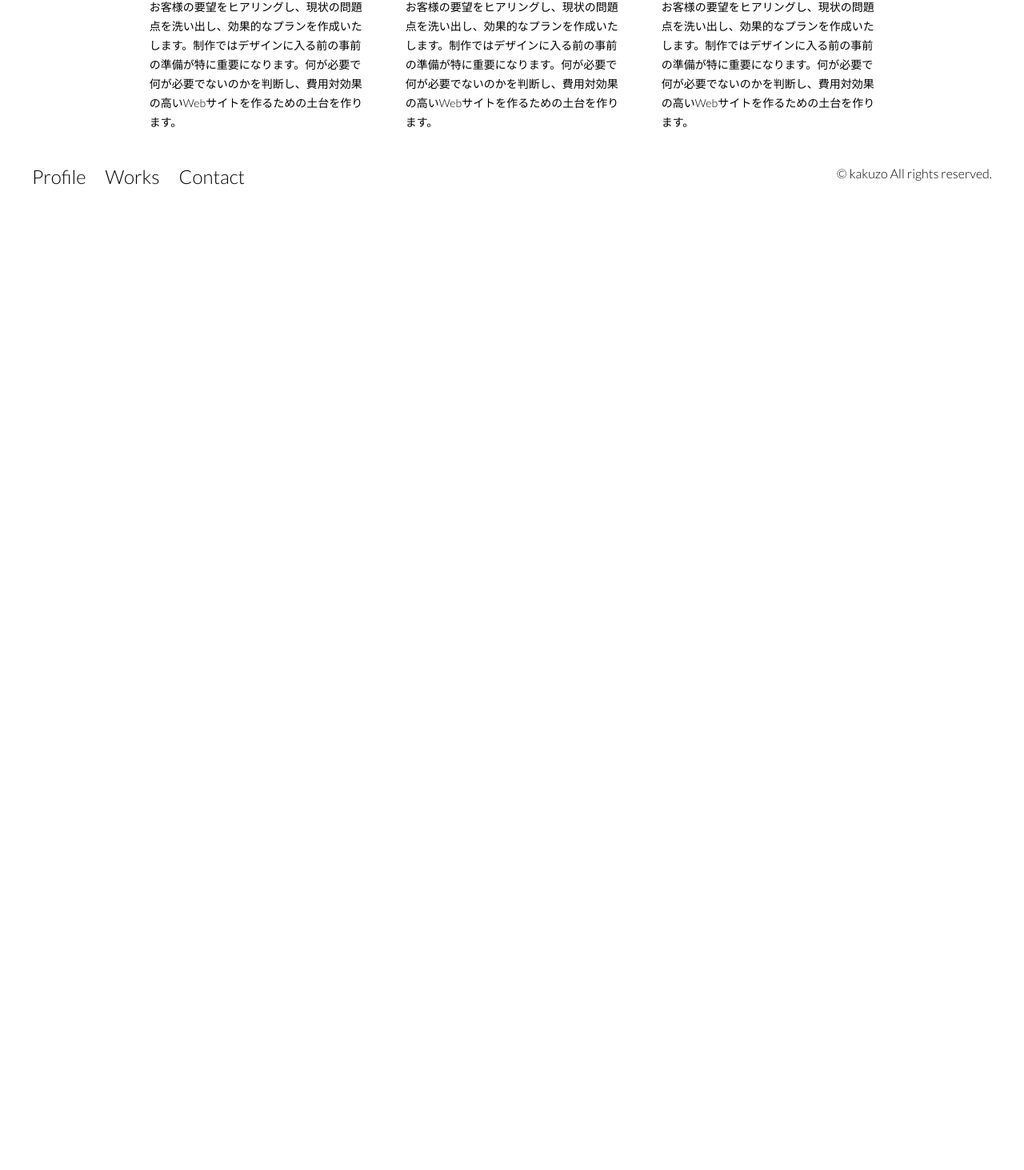
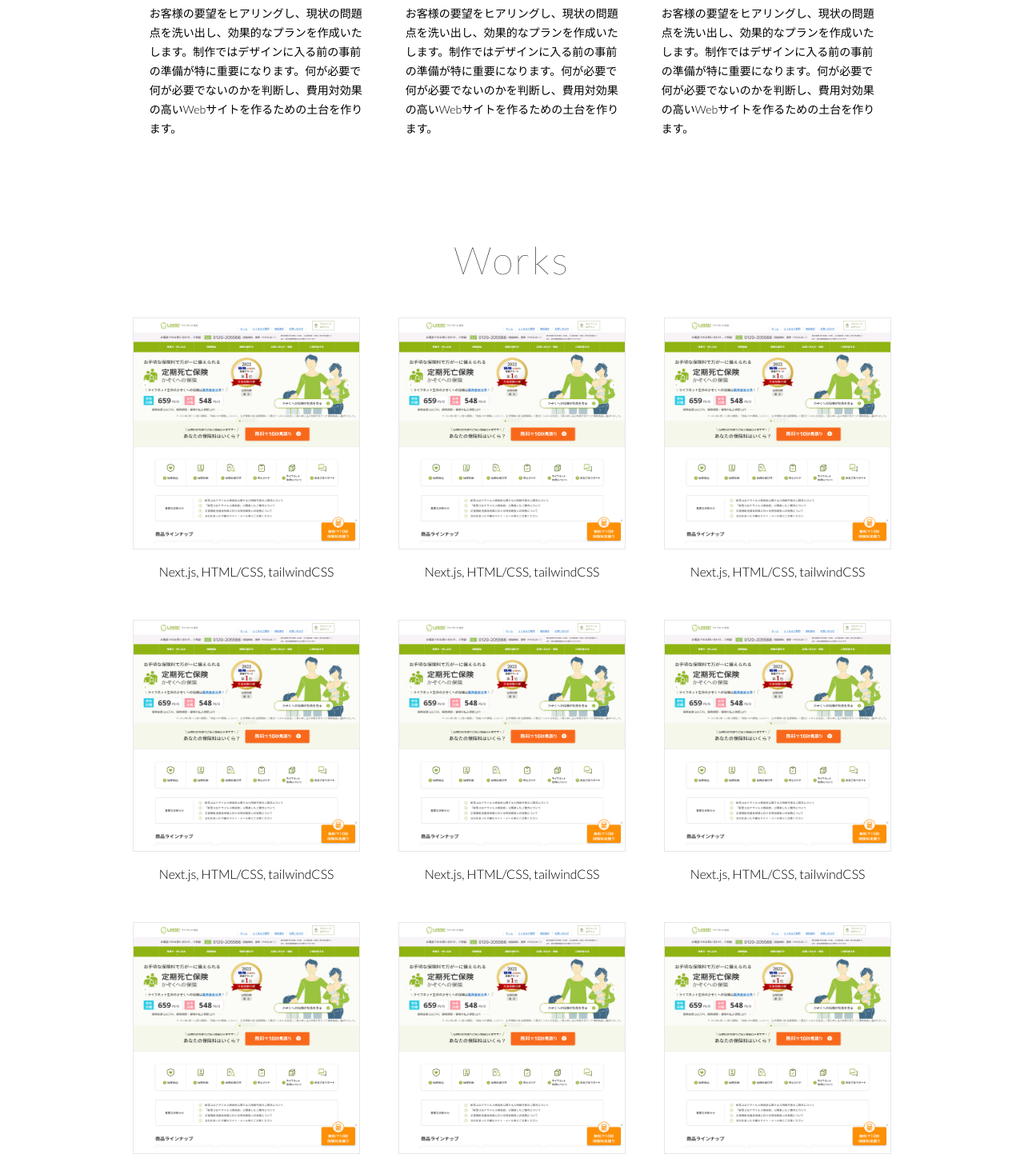
Before and after one commit to ryotya/kakuzo.portfolio, a Next.js app: page /components/skill in a window 1280 px wide. Shown: the part 1317-2780 px from the top of the page at 80% size. Before the commit the page ends 1634 px from the top, so only its background shows below. Built offline with nearby package versions, Linux system fonts and the light colour scheme.

Commit message:
Add works section

```diff
--- a/pages/components/layout.js
+++ b/pages/components/layout.js
@@ -1,6 +1,7 @@
 import Navbar from "./navbar";
 import Footer from "./footer";
 import Skill from "./skill";
+import Works from "./works";
 import LogoSection from "./logoSection";
 
 const layout = ({ children }) => {
@@ -9,8 +10,11 @@ const layout = ({ children }) => {
       <LogoSection />
       <Navbar />
       <div>{children}</div>
-      <div className="mt-24">
+      <div className="mt-32">
         <Skill />
+      </div>
+      <div className="mt-32">
+        <Works />
       </div>
       <Footer />
     </div>
--- /dev/null
+++ b/pages/components/profile.js
@@ -0,0 +1,5 @@
+const profile = () => {
+  return <div>Enter</div>;
+};
+
+export default profile;
--- a/pages/components/skill.js
+++ b/pages/components/skill.js
@@ -2,7 +2,7 @@ const skill = () => {
   return (
     <div>
       <div className="flex justify-center">
-        <h2 className="text-6xl font-thin tracking-wider">Skills</h2>
+        <h2 className="text-5xl font-thin tracking-wider">Skills</h2>
       </div>
       <div className="grid grid-cols-8 justify-center mt-16">
         <div className="col-start-2 col-span-2 text-center">
--- /dev/null
+++ b/pages/components/works.js
@@ -0,0 +1,93 @@
+import Image from "next/image";
+import LifeNet from "../../public/images/lifenet-work.png";
+
+const works = () => {
+  return (
+    <div>
+      <div className="flex justify-center">
+        <h2 className="text-5xl font-thin tracking-wider">Works</h2>
+      </div>
+      <div className="grid grid-cols-8 gap-12 mt-12">
+        {/* 1-line */}
+        <div className="col-start-2 col-span-2">
+          <div className="border">
+            <Image src={LifeNet} width={500} height={500} alt="" />
+          </div>
+          <div className="text-center mt-4">
+            <p className="font-light">Next.js, HTML/CSS, tailwindCSS</p>
+          </div>
+        </div>
+        <div className="col-span-2">
+          <div className="border">
+            <Image src={LifeNet} width={500} height={500} alt="" />
+          </div>
+          <div className="text-center mt-4">
+            <p className="font-light">Next.js, HTML/CSS, tailwindCSS</p>
+          </div>
+        </div>
+        <div className="col-span-2">
+          <div className="border">
+            <Image src={LifeNet} width={500} height={500} alt="" />
+          </div>
+          <div className="text-center mt-4">
+            <p className="font-light">Next.js, HTML/CSS, tailwindCSS</p>
+          </div>
+        </div>
+
+        {/* 2-line */}
+        <div className="col-start-2 col-span-2">
+          <div className="border">
+            <Image src={LifeNet} width={500} height={500} alt="" />
+          </div>
+          <div className="text-center mt-4">
+            <p className="font-light">Next.js, HTML/CSS, tailwindCSS</p>
+          </div>
+        </div>
+        <div className="col-span-2">
+          <div className="border">
+            <Image src={LifeNet} width={500} height={500} alt="" />
+          </div>
+          <div className="text-center mt-4">
+            <p className="font-light">Next.js, HTML/CSS, tailwindCSS</p>
+          </div>
+        </div>
+        <div className="col-span-2">
+          <div className="border">
+            <Image src={LifeNet} width={500} height={500} alt="" />
+          </div>
+          <div className="text-center mt-4">
+            <p className="font-light">Next.js, HTML/CSS, tailwindCSS</p>
+          </div>
+        </div>
+
+        {/* 2-line */}
+        <div className="col-start-2 col-span-2">
+          <div className="border">
+            <Image src={LifeNet} width={500} height={500} alt="" />
+          </div>
+          <div className="text-center mt-4">
+            <p className="font-light">Next.js, HTML/CSS, tailwindCSS</p>
+          </div>
+        </div>
+        <div className="col-span-2">
+          <div className="border">
+            <Image src={LifeNet} width={500} height={500} alt="" />
+          </div>
+          <div className="text-center mt-4">
+            <p className="font-light">Next.js, HTML/CSS, tailwindCSS</p>
+          </div>
+        </div>
+        <div className="col-span-2">
+          <div className="border">
+            <Image src={LifeNet} width={500} height={500} alt="" />
+          </div>
+          <div className="text-center mt-4">
+            <p className="font-light">Next.js, HTML/CSS, tailwindCSS</p>
+          </div>
+        </div>
+      </div>
+    </div>
+  );
+};
+
+export default works;
```
Also changed, not shown: public/images/lifenet-work.png (added).
